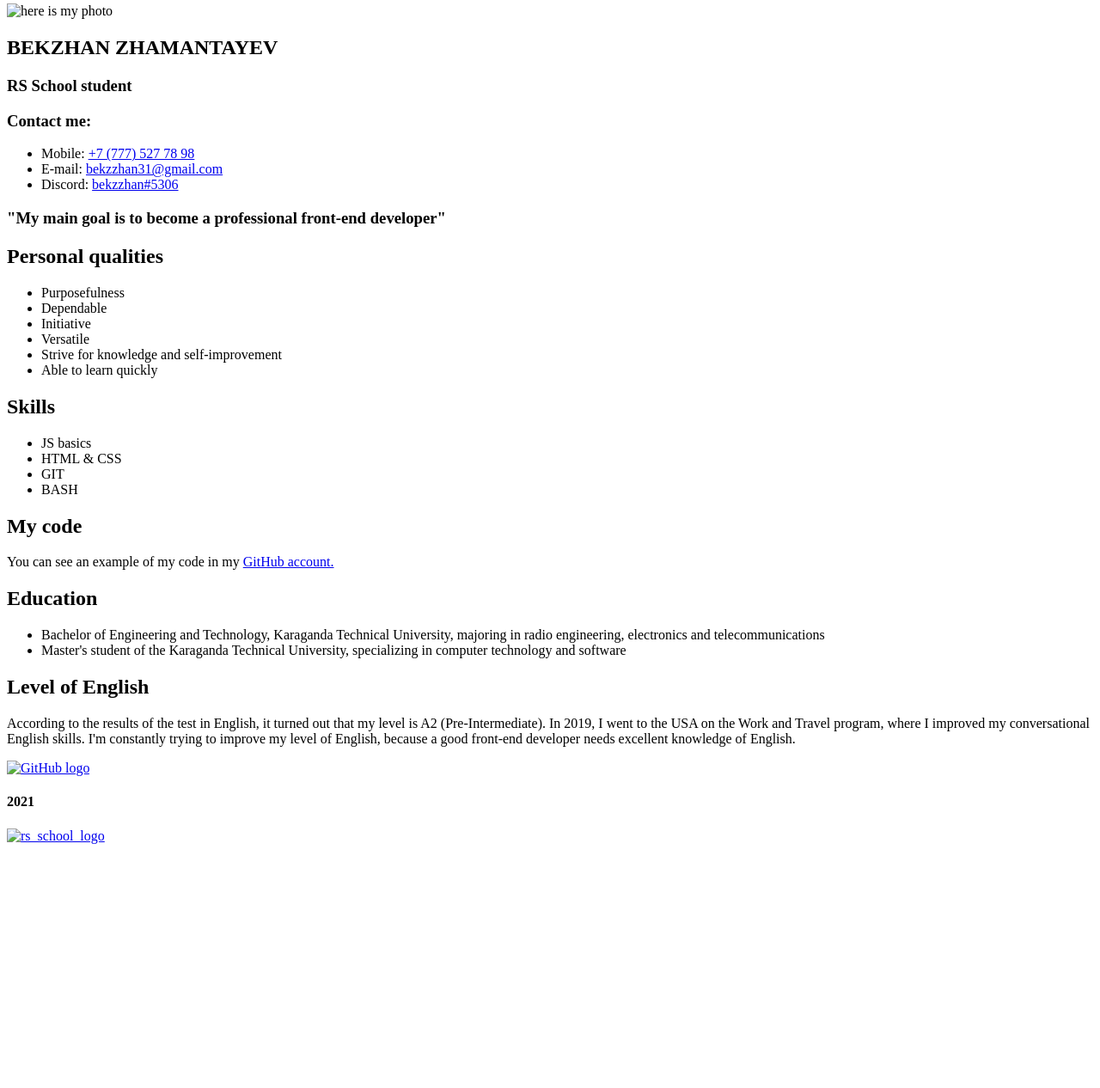
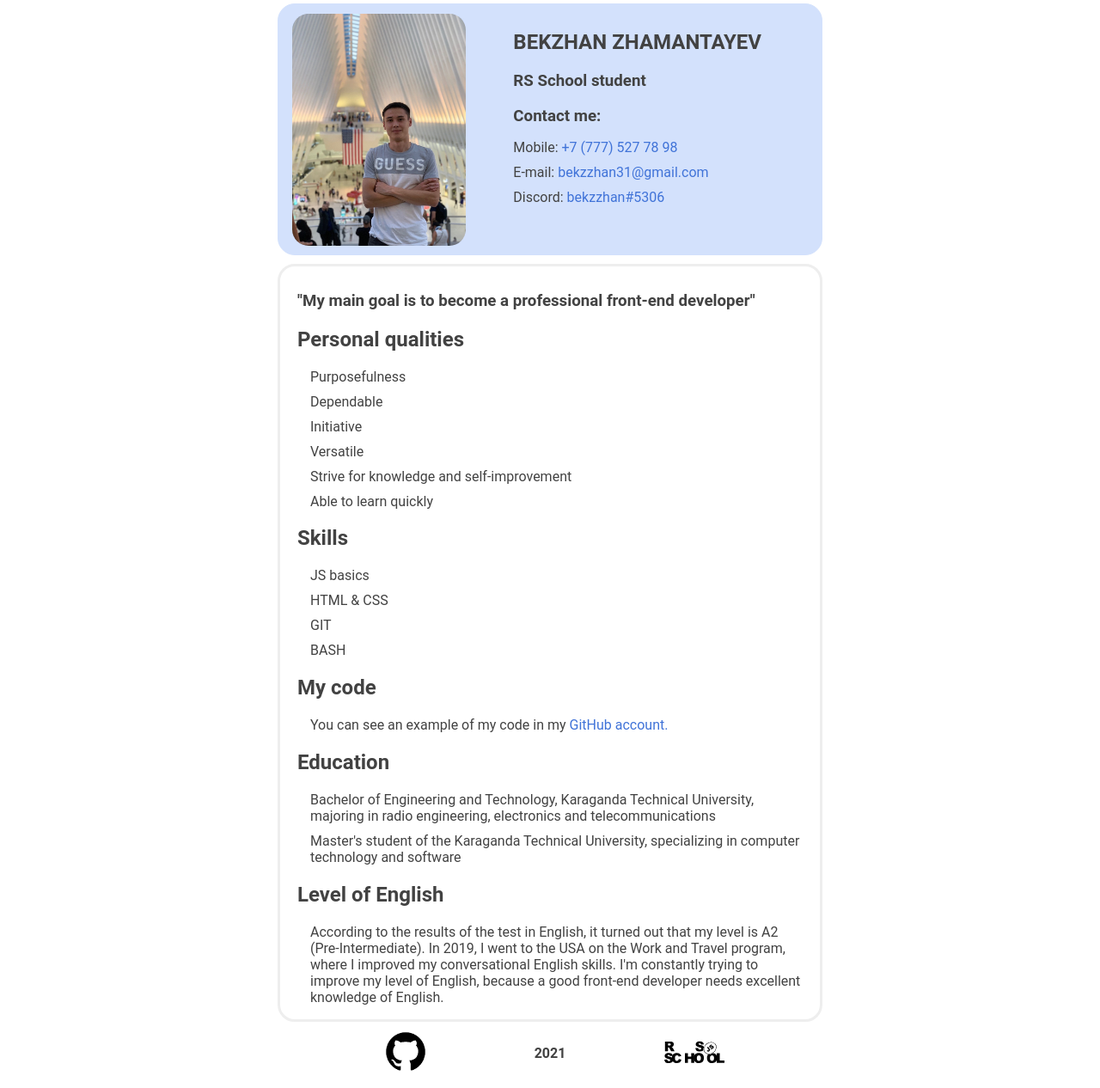
Before and after one commit to bekzzhan/rsschool-cv, a plain HTML site: page index.html in a window 1280 px wide. Shown: the part 4-1270 px from the top of the page at 86% size. Before the commit the page ends 994 px from the top, so only its background shows below. Drawn offline with Linux system fonts and the light colour scheme; the site is published under a folder, as on GitHub Pages, so addresses that start at the root find nothing.

Commit message:
fix: add dots ahead of the link

```diff
--- a/index.html
+++ b/index.html
@@ -4,13 +4,13 @@
   <meta charset="UTF-8">
   <meta http-equiv="X-UA-Compatible" content="IE=edge">
   <meta name="viewport" content="width=device-width, initial-scale=1.0">
-  <link rel="stylesheet" href="/style/style.css">
+  <link rel="stylesheet" href="./style/style.css">
   <title>CV</title>
 </head>
 <body>
   <header>
     <div class="photo">
-      <img src="/image/avatar.jpeg" alt="here is my photo">
+      <img src="./image/avatar.jpeg" alt="here is my photo">
     </div>
     <article class="info">
       <h2>BEKZHAN ZHAMANTAYEV</h2>
@@ -71,13 +71,13 @@
   </main>
   <footer>
     <div class="gh">
-      <a href="https://github.com/bekzzhan" target="_blank"><img src="/image/GH_logo2.png" alt="GitHub logo"></a>
+      <a href="https://github.com/bekzzhan" target="_blank"><img src="./image/GH_logo2.png" alt="GitHub logo"></a>
     </div>
     <div class="year">
       <h4>2021</h4>
     </div>
     <div class="rs">
-      <a href="https://rs.school/js/" target="_blank"><img src="/image/rs_school_js_logo.svg" alt="rs_school_logo"></a>
+      <a href="https://rs.school/js/" target="_blank"><img src="./image/rs_school_js_logo.svg" alt="rs_school_logo"></a>
     </div>
   </footer>
 </body>
```
